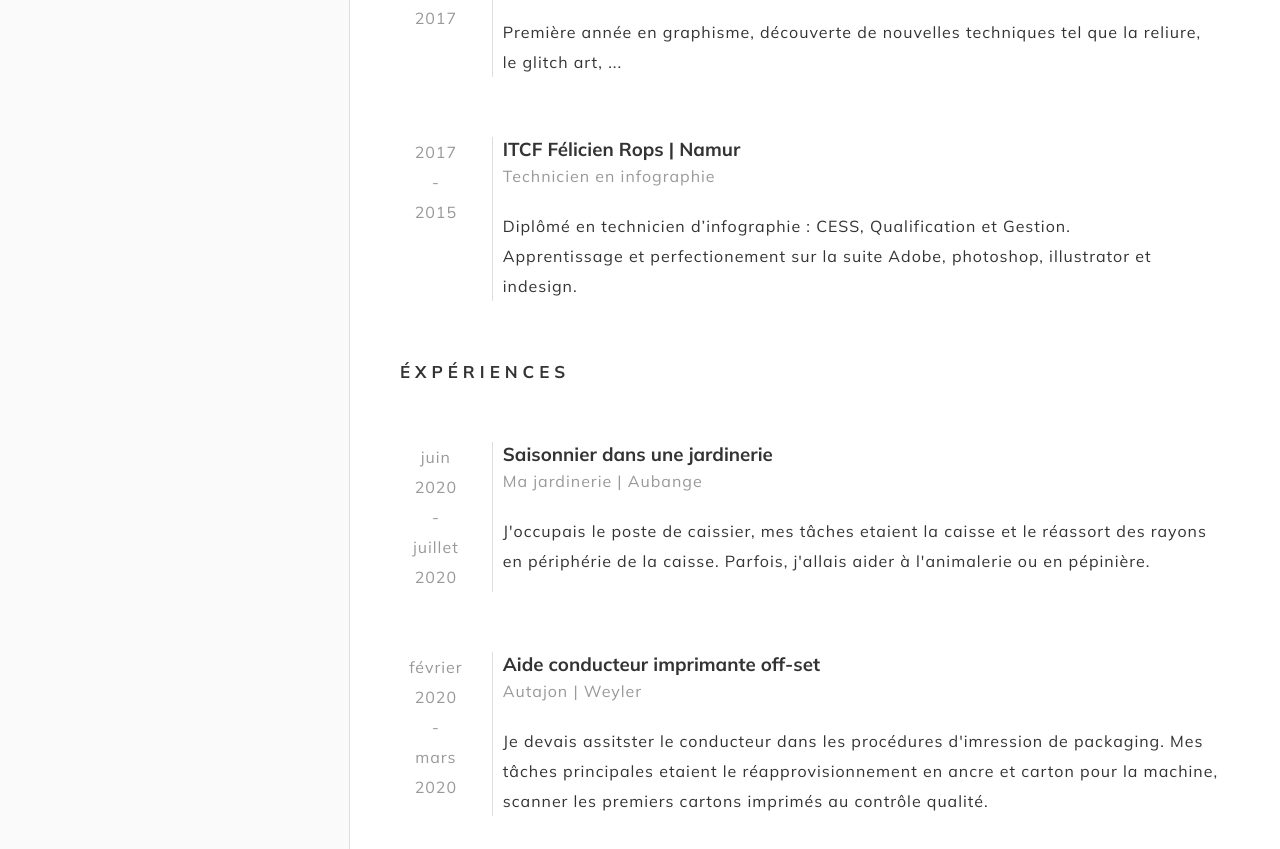
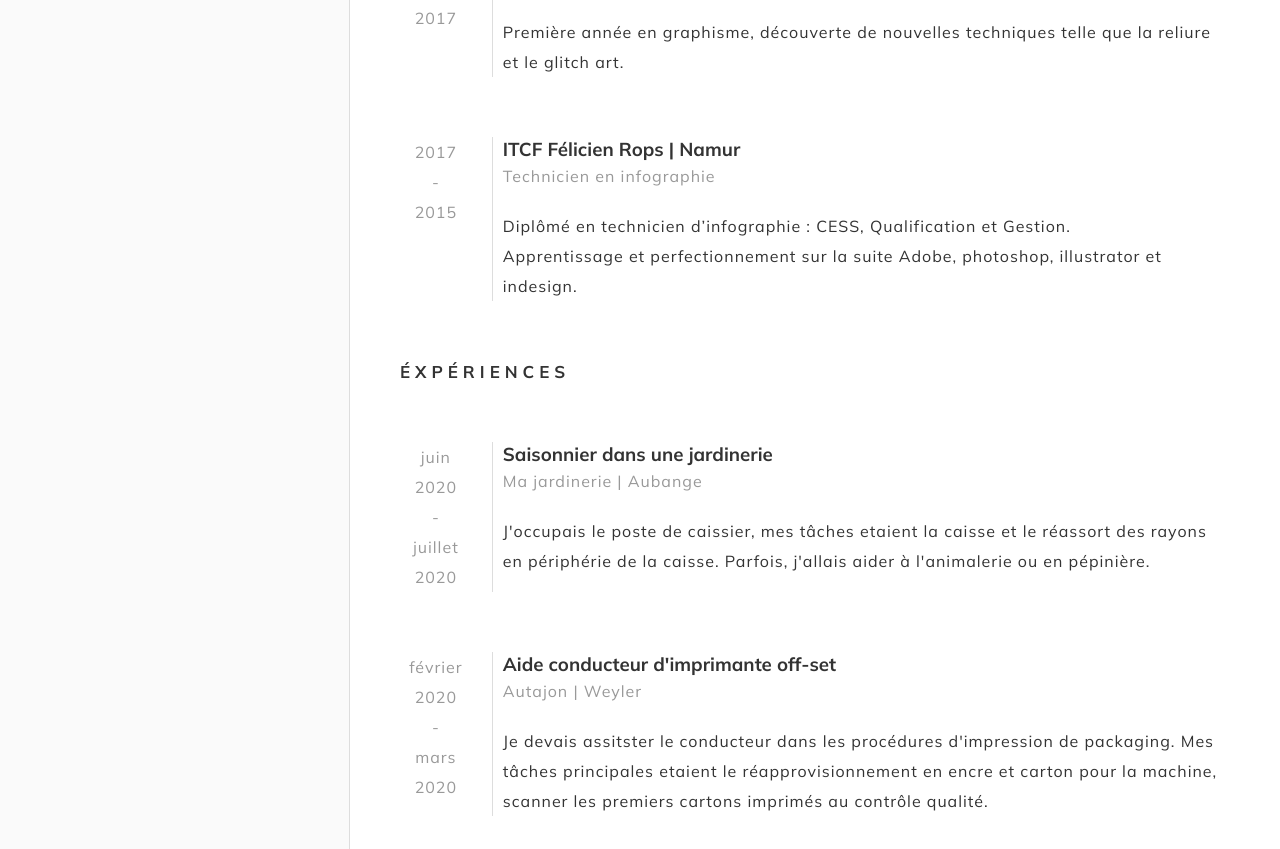
Before and after one commit to Alexander-Fejari/cv2.0, a website: page index.html in a window 1280 px wide. Shown: the part 1143-1992 px from the top of the page. Drawn offline with Linux system fonts and the light colour scheme.

Commit message:
correction orthographe

```diff
--- a/index.html
+++ b/index.html
@@ -75,7 +75,7 @@
         <div class="content">
           <h3>Dyma</h3>
           <p class="text-hint mb-2">Web développeur | formation en cours</p>
-          <p>Formation en ligne. J'ai pu approfondir mes bases en Html (structure de page), en Css avec les flexbox, grid, prépocesseur sass,... et aussi débuter en JavaScript. <br> J'ai pu aussi me familiariser avec github, Webpack.</p>
+          <p>Formation en ligne. J'ai pu approfondir mes connaissances en Html (structure de page), en Css avec les flexbox, grid, prépocesseur sass,... et débuter en JavaScript. <br> J'ai pu aussi me familiariser avec github et Webpack.</p>
         </div>
       </div>
       <div class="exp">
@@ -95,7 +95,7 @@
         <div class="content">
           <h3>Le septantecinq ESA | Bruxelles</h3>
           <p class="text-hint mb-2">Bac 1 grashisme</p>
-          <p>Première année en graphisme, découverte de nouvelles techniques tel que la reliure, le glitch art, ...</p>
+          <p>Première année en graphisme, découverte de nouvelles techniques telle que la reliure et le glitch art.</p>
         </div>
       </div>
       <div class="exp">
@@ -105,7 +105,7 @@
         <div class="content">
           <h3>ITCF Félicien Rops | Namur</h3>
           <p class="text-hint mb-2">Technicien en infographie</p>
-          <p>Diplômé en technicien d’infographie : CESS, Qualification et Gestion. <br> Apprentissage et perfectionement sur la suite Adobe, photoshop, illustrator et indesign.</p>
+          <p>Diplômé en technicien d’infographie : CESS, Qualification et Gestion. <br> Apprentissage et perfectionnement sur la suite Adobe, photoshop, illustrator et indesign.</p>
         </div>
       </div>
       <h2 id="experiences" class="title-small">ÉXPÉRIENCES</h2>
@@ -124,9 +124,9 @@
           <p>février 2020<br>-<br>mars 2020</p>
         </div>
         <div class="content">
-          <h3>Aide conducteur imprimante off-set </h3>
+          <h3>Aide conducteur d'imprimante off-set </h3>
           <p class="text-hint mb-2">Autajon | Weyler</p>
-          <p>Je devais assitster le conducteur dans les procédures d'imression de packaging. Mes tâches principales etaient le réapprovisionnement en ancre et carton pour la machine, scanner les premiers cartons imprimés au contrôle qualité.</p>
+          <p>Je devais assitster le conducteur dans les procédures d'impression de packaging. Mes tâches principales etaient le réapprovisionnement en encre et carton pour la machine, scanner les premiers cartons imprimés au contrôle qualité.</p>
         </div>
       </div>
       <div class="exp">
```
